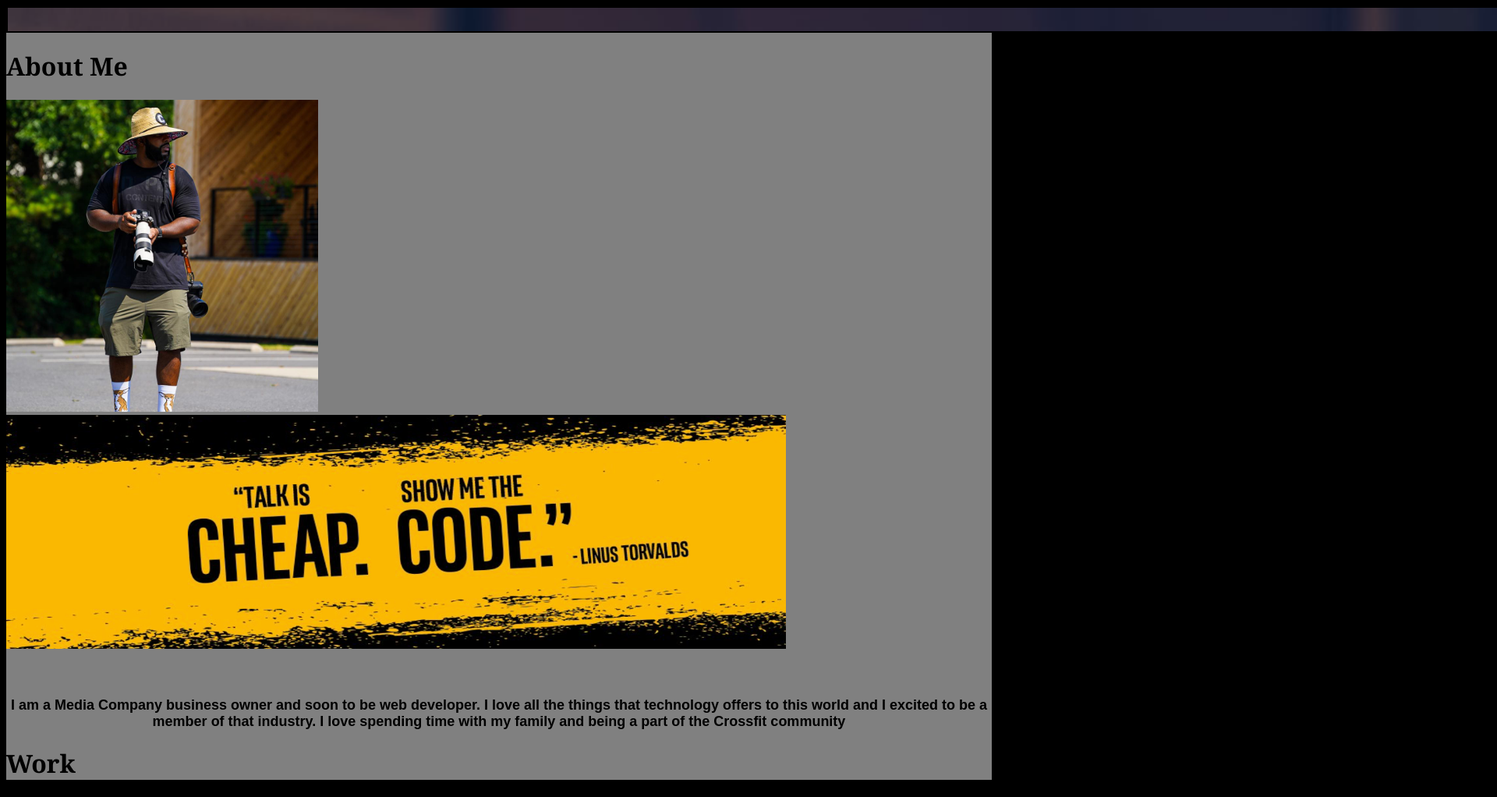
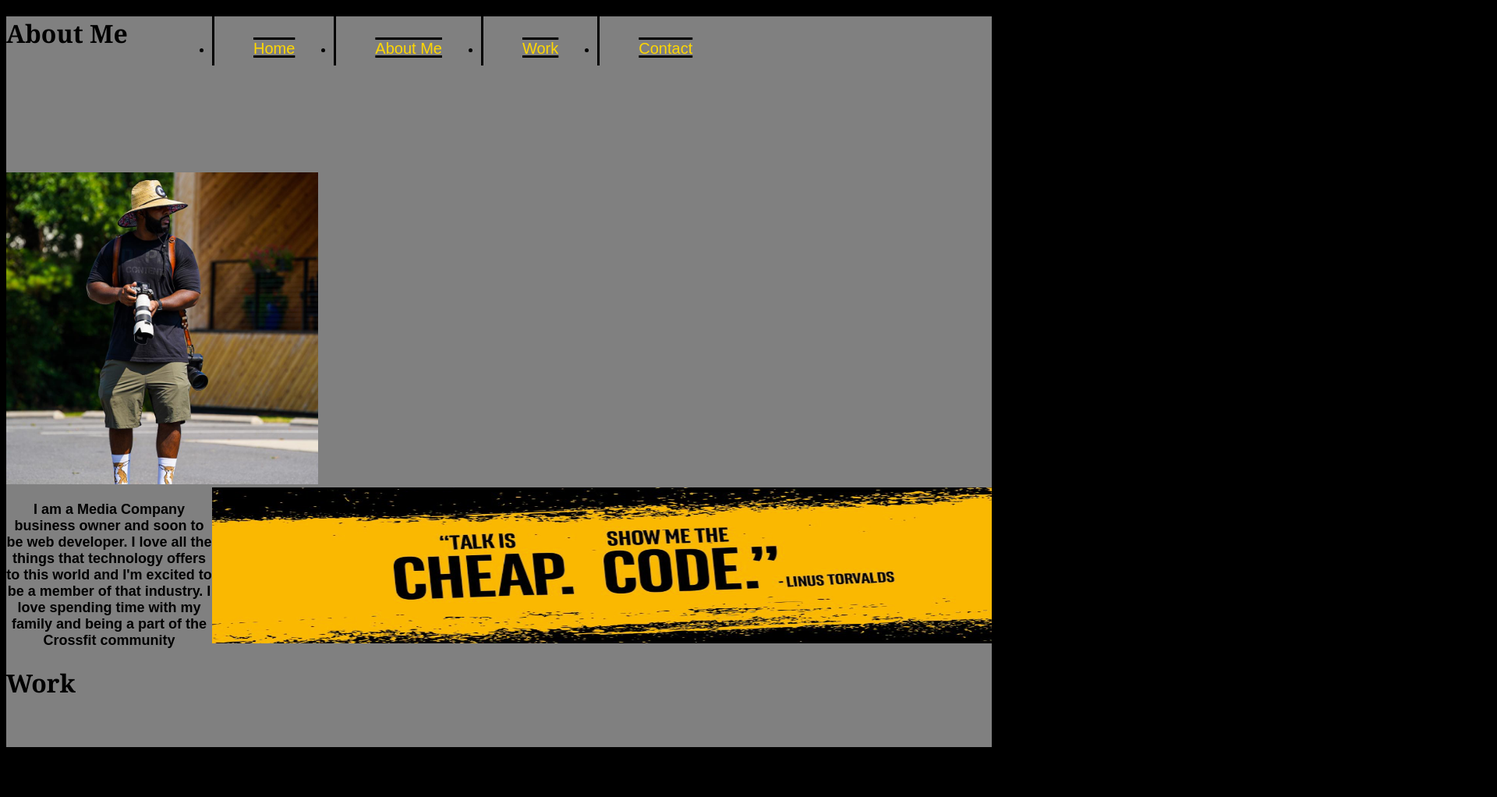
Before and after one commit to brucewill03/Portfolio, a plain HTML site: page index.html in a window 1280 px wide. Shown: the top 1022 px of the page at 78% size, 1920 px wide, since content can reach past the window. After the commit the page ends 966 px from the top, so only its background shows below. Drawn offline with Linux system fonts and the light colour scheme.

Commit message:
nav bar with titles and added more images

```diff
--- a/index.html
+++ b/index.html
@@ -10,18 +10,33 @@
     <body>
 
 
-     <div class="background">
+
 
     </div>
+    <ul id="TopMenu" class="container-fluid Portfolio
+    portfolio-small">
+    <div class="float-right">
+        <li><a href="default.asp">Home</a></li>
+        <li><a href="#About Me">About Me</a></li>
+        <li><a href="#Work">Work</a></li>
+        <li><a href="#Contact">Contact</a></li>
+      </div>
+    </ul>
+  </div>
+
 
         <h1>About Me</h1>
             <img src="https://github.com/brucewill03/Portfolio/raw/main/Images/brucepicsony.jpg" alt="Bruce Holding Camera"
                 width= "400"
-                height= "400" />
-            <img src="https://github.com/brucewill03/Portfolio/raw/main/Images/screenshot1.png" class="image1">
-                <p> I am a Media Company business owner and soon to be web developer. I love all the things that technology offers to this world and I excited to be a member of that industry. I love spending time with my family and being a part of the Crossfit community </p>
+                height= "400">
+
+            <img src="https://github.com/brucewill03/Portfolio/raw/main/Images/screenshot1.png" class="float-right">
+                <p> I am a Media Company business owner and soon to be web developer. I love all the things that technology offers to this world and I'm excited to be a member of that industry. I love spending time with my family and being a part of the Crossfit community </p>
 
         <h1>Work</h1>
+        <div class="row portfolio-padding"></div>
+        <a href=""
+
 
         <ul></ul>
 
--- a/styles.css
+++ b/styles.css
@@ -4,23 +4,47 @@ html{
 
 body{
     background-color:grey
+
 }
-.background {
-    background-image: url(https://github.com/brucewill03/Portfolio/raw/main/Images/ComputerBackground.png);
-    background-size: cover;
-    width: 2000px;
-    height: 30px;
-
-    border: solid 2px black;
+#TopMenu li {
+    float:left;
+    border-left: 3px solid black;
 }
 
-.image1{
-    width: 1000px;
-    height:300px;
-    float: center;
-    padding-bottom: 40px;
+#TopMenu li a:hover{
+    background-color: none;
+}
+
+#TopMenuText {
+    padding: 14px 6px;
+    font-size: 16px;
+}
+
+
+
+#TopMenu li a{
+    display:block;
+    color: gold;
+    text-align: right;
+    padding: 30px 50px;
+    text-decoration: underline overline black 3px ;
+    font-size: 20px;
+    padding-bottom: 10px;
+    font-family: fantasy;
+}
+
+.float-right {
+    float: right;
+}
+
+.float-right {
+    float: right;
+    width:  1000px;
+    height: 200px
 
 }
+
+
 h1{
     font-family: Cambria, Cochin, Georgia, Times, 'Times New Roman', serif
 }
@@ -31,3 +55,8 @@ p{
     text-align: center;
     font-size: large;
 }
+
+.portfolio-padding {
+    padding-top: 20px;
+    padding-bottom: 20px;
+}
```
Also changed, not shown: Images/screenshot2.png (added), Images/screenshot3.png (added), Images/screenshot4.png (added).
